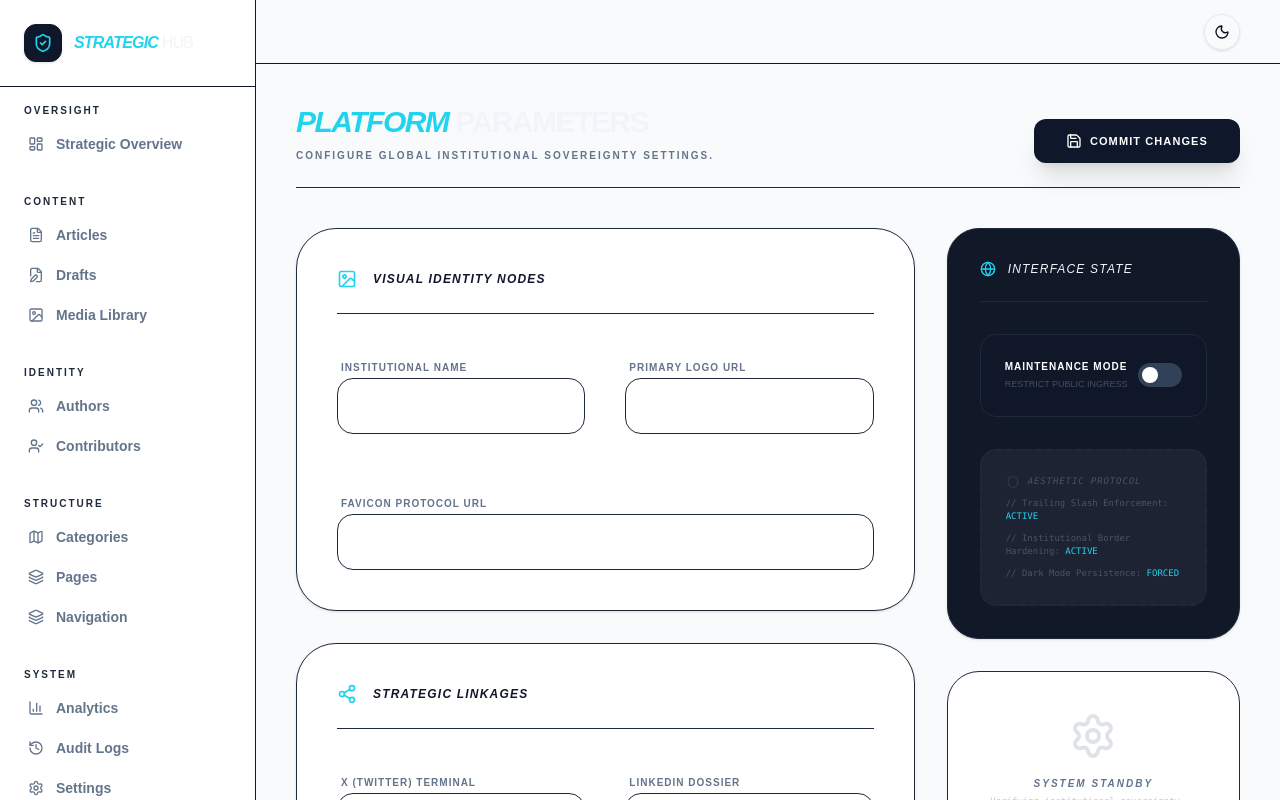
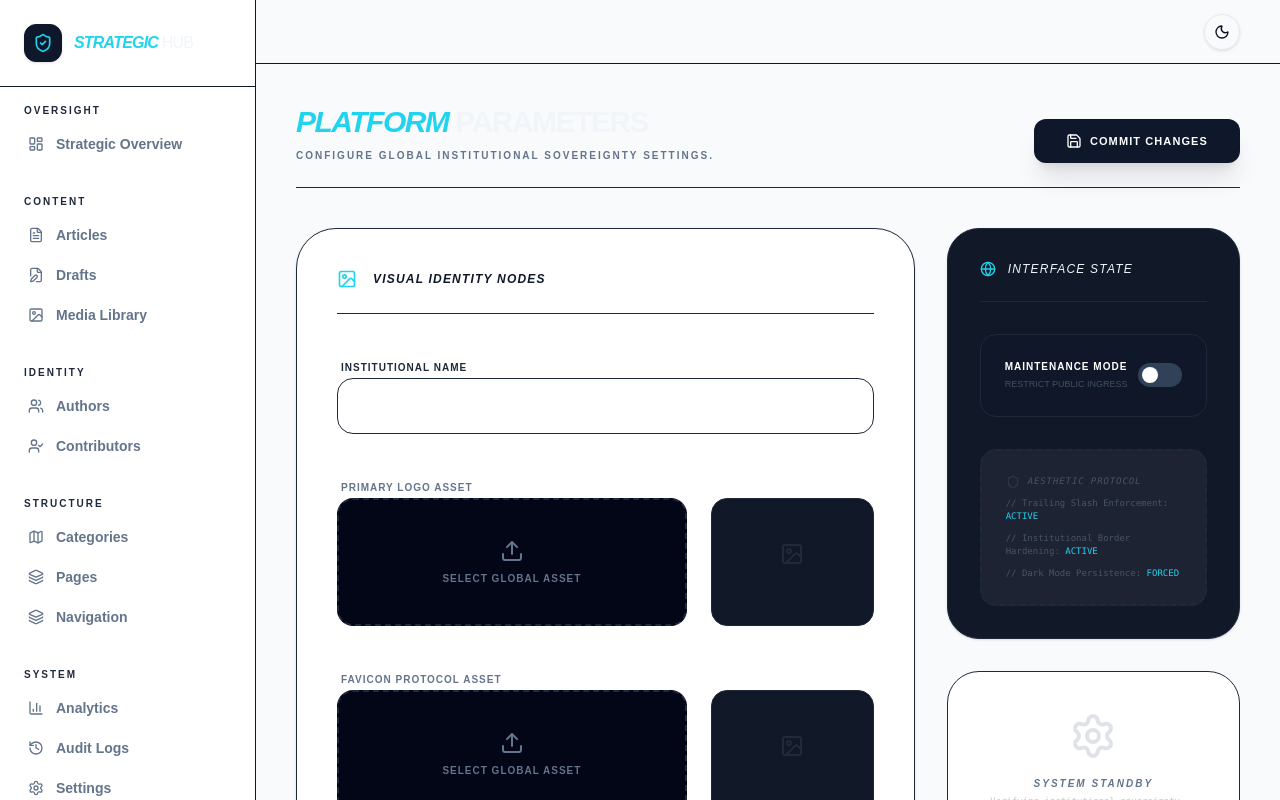
Before and after one commit to shahbazsiddiqui147/todaydecode, a Next.js app: page /admin/settings in a window 1280 px wide. Built offline with nearby package versions, Linux system fonts and the light colour scheme; no server answers; the database is empty.

Commit message:
admin fix

```diff
--- a/src/app/admin/settings/page.tsx
+++ b/src/app/admin/settings/page.tsx
@@ -14,6 +14,7 @@ import { Button } from "@/components/ui/button";
 import { Input } from "@/components/ui/input";
 import { toast } from "sonner";
 import { getSiteSettings, upsertSiteSettings } from "@/lib/actions/admin-actions";
+import { UploadNode } from "@/components/admin/UploadNode";
 
 export default function SettingsPage() {
     const [loading, setLoading] = useState(true);
@@ -101,31 +102,26 @@ export default function SettingsPage() {
                             <h2 className="text-xs font-black uppercase tracking-widest italic text-foreground">Visual Identity Nodes</h2>
                         </div>
 
-                        <div className="grid grid-cols-1 md:grid-cols-2 gap-10">
+                        <div className="space-y-10">
                             <div className="space-y-3">
-                                <label className="text-[10px] font-black uppercase tracking-widest text-muted-foreground pl-1">Institutional Name</label>
+                                <label className="text-[10px] font-black uppercase tracking-widest text-[#1E293B] dark:text-[#F1F5F9] pl-1">Institutional Name</label>
                                 <Input
                                     value={formData.siteName}
                                     onChange={(e) => setFormData({ ...formData, siteName: e.target.value })}
                                     className="h-14 font-black uppercase tracking-tight bg-white dark:bg-[#020617] border-[#1E293B] rounded-2xl focus:ring-[#22D3EE]"
                                 />
                             </div>
-                            <div className="space-y-3">
-                                <label className="text-[10px] font-black uppercase tracking-widest text-muted-foreground pl-1">Primary Logo URL</label>
-                                <Input
-                                    value={formData.logoUrl}
-                                    onChange={(e) => setFormData({ ...formData, logoUrl: e.target.value })}
-                                    className="h-14 font-mono text-xs bg-white dark:bg-[#020617] border-[#1E293B] rounded-2xl focus:ring-[#22D3EE]"
-                                />
-                            </div>
-                        </div>
 
-                        <div className="space-y-3 pt-4">
-                            <label className="text-[10px] font-black uppercase tracking-widest text-muted-foreground pl-1">Favicon Protocol URL</label>
-                            <Input
-                                value={formData.faviconUrl}
-                                onChange={(e) => setFormData({ ...formData, faviconUrl: e.target.value })}
-                                className="h-14 font-mono text-xs bg-white dark:bg-[#020617] border-[#1E293B] rounded-2xl focus:ring-[#22D3EE]"
+                            <UploadNode
+                                label="Primary Logo Asset"
+                                currentUrl={formData.logoUrl}
+                                onUploadComplete={(url: string) => setFormData({ ...formData, logoUrl: url })}
+                            />
+
+                            <UploadNode
+                                label="Favicon Protocol Asset"
+                                currentUrl={formData.faviconUrl}
+                                onUploadComplete={(url: string) => setFormData({ ...formData, faviconUrl: url })}
                             />
                         </div>
                     </div>
@@ -138,7 +134,7 @@ export default function SettingsPage() {
 
                         <div className="grid grid-cols-1 md:grid-cols-2 gap-10">
                             <div className="space-y-3">
-                                <label className="text-[10px] font-black uppercase tracking-widest text-muted-foreground pl-1">X (Twitter) Terminal</label>
+                                <label className="text-[10px] font-black uppercase tracking-widest text-[#1E293B] dark:text-[#F1F5F9] pl-1">X (Twitter) Terminal</label>
                                 <Input
                                     value={formData.socialLinks.x}
                                     onChange={(e) => setFormData({ ...formData, socialLinks: { ...formData.socialLinks, x: e.target.value } })}
@@ -146,7 +142,7 @@ export default function SettingsPage() {
                                 />
                             </div>
                             <div className="space-y-3">
-                                <label className="text-[10px] font-black uppercase tracking-widest text-muted-foreground pl-1">LinkedIn Dossier</label>
+                                <label className="text-[10px] font-black uppercase tracking-widest text-[#1E293B] dark:text-[#F1F5F9] pl-1">LinkedIn Dossier</label>
                                 <Input
                                     value={formData.socialLinks.linkedin}
                                     onChange={(e) => setFormData({ ...formData, socialLinks: { ...formData.socialLinks, linkedin: e.target.value } })}
--- /dev/null
+++ b/src/components/admin/UploadNode.tsx
@@ -0,0 +1,99 @@
+"use client";
+
+import { useState } from "react";
+import { Upload, X, CheckCircle2, Image as ImageIcon, Loader2 } from "lucide-react";
+import { Button } from "@/components/ui/button";
+import { uploadInstitutionalAsset } from "@/lib/actions/upload-actions";
+import { toast } from "sonner";
+
+interface UploadNodeProps {
+    label: string;
+    currentUrl?: string;
+    onUploadComplete: (url: string) => void;
+}
+
+export function UploadNode({ label, currentUrl, onUploadComplete }: UploadNodeProps) {
+    const [isUploading, setIsUploading] = useState(false);
+    const [preview, setPreview] = useState(currentUrl || "");
+
+    const handleFileChange = async (e: React.ChangeEvent<HTMLInputElement>) => {
+        const file = e.target.files?.[0];
+        if (!file) return;
+
+        // Visual Feedback
+        setIsUploading(true);
+        const localPreview = URL.createObjectURL(file);
+        setPreview(localPreview);
+
+        try {
+            const formData = new FormData();
+            formData.append("file", file);
+
+            const res = await uploadInstitutionalAsset(formData);
+            if (res.success && res.url) {
+                setPreview(res.url);
+                onUploadComplete(res.url);
+                toast.success("Asset verified and stored.");
+            } else {
+                toast.error(res.error || "Uplink rejected.");
+                setPreview(currentUrl || "");
+            }
+        } catch (error) {
+            toast.error("Network synchronization failure.");
+            setPreview(currentUrl || "");
+        } finally {
+            setIsUploading(false);
+        }
+    };
+
+    return (
+        <div className="space-y-4">
+            <label className="text-[10px] font-black uppercase tracking-widest text-[#64748B] dark:text-[#94A3B8] pl-1">{label}</label>
+
+            <div className="grid grid-cols-1 md:grid-cols-12 gap-6">
+                {/* Upload Zone */}
+                <div className="md:col-span-8 group relative">
+                    <div className="h-32 border-2 border-dashed border-[#1E293B] rounded-2xl bg-[#020617] flex flex-col items-center justify-center transition-all group-hover:border-[#22D3EE]/50 group-hover:bg-[#020617]/80">
+                        {isUploading ? (
+                            <div className="flex flex-col items-center gap-2">
+                                <Loader2 className="h-6 w-6 text-[#22D3EE] animate-spin" />
+                                <span className="text-[10px] font-black uppercase tracking-widest text-[#F1F5F9] animate-pulse">Uploading Nodes...</span>
+                            </div>
+                        ) : (
+                            <label className="cursor-pointer flex flex-col items-center gap-2 w-full h-full justify-center">
+                                <Upload className="h-6 w-6 text-[#64748B] group-hover:text-[#22D3EE] transition-colors" />
+                                <span className="text-[10px] font-black uppercase tracking-widest text-[#64748B] group-hover:text-[#F1F5F9]">Select Global Asset</span>
+                                <input
+                                    type="file"
+                                    className="hidden"
+                                    accept="image/*"
+                                    onChange={handleFileChange}
+                                    disabled={isUploading}
+                                />
+                            </label>
+                        )}
+                    </div>
+                </div>
+
+                {/* Preview Pane */}
+                <div className="md:col-span-4">
+                    <div className="h-32 border border-[#1E293B] rounded-2xl bg-[#111827] flex items-center justify-center relative overflow-hidden group">
+                        {preview ? (
+                            <>
+                                <img src={preview} alt="Branding Preview" className="max-h-24 max-w-[80%] object-contain" />
+                                <div className="absolute inset-0 bg-black/60 opacity-0 group-hover:opacity-100 transition-opacity flex items-center justify-center">
+                                    <CheckCircle2 className="h-6 w-6 text-[#22D3EE]" />
+                                </div>
+                            </>
+                        ) : (
+                            <div className="flex flex-col items-center gap-1 opacity-20">
+                                <ImageIcon className="h-6 w-6 text-[#64748B]" />
+                                <span className="text-[8px] font-black uppercase tracking-widest">No Asset</span>
+                            </div>
+                        )}
+                    </div>
+                </div>
+            </div>
+        </div>
+    );
+}
--- /dev/null
+++ b/src/lib/actions/upload-actions.ts
@@ -0,0 +1,43 @@
+"use server";
+
+import { writeFile, mkdir } from "fs/promises";
+import { join } from "path";
+import { revalidatePath } from "next/cache";
+
+/**
+ * Handles professional file uploads for institutional assets.
+ * Saves files to the public/uploads directory for high-speed delivery.
+ */
+export async function uploadInstitutionalAsset(formData: FormData) {
+    try {
+        const file = formData.get("file") as File;
+        if (!file) {
+            return { success: false, error: "No asset detected in payload." };
+        }
+
+        const bytes = await file.arrayBuffer();
+        const buffer = Buffer.from(bytes);
+
+        // Standardize filename
+        const filename = `${Date.now()}-${file.name.replace(/\s+/g, "-")}`;
+        const uploadDir = join(process.cwd(), "public", "uploads");
+
+        // Ensure directory exists
+        await mkdir(uploadDir, { recursive: true });
+
+        const path = join(uploadDir, filename);
+
+        await writeFile(path, buffer);
+
+        const publicUrl = `/uploads/${filename}`;
+
+        return {
+            success: true,
+            url: publicUrl,
+            message: "Asset synchronized with public repository."
+        };
+    } catch (error) {
+        console.error("Upload Error:", error);
+        return { success: false, error: "Asset uplink failed." };
+    }
+}
```
